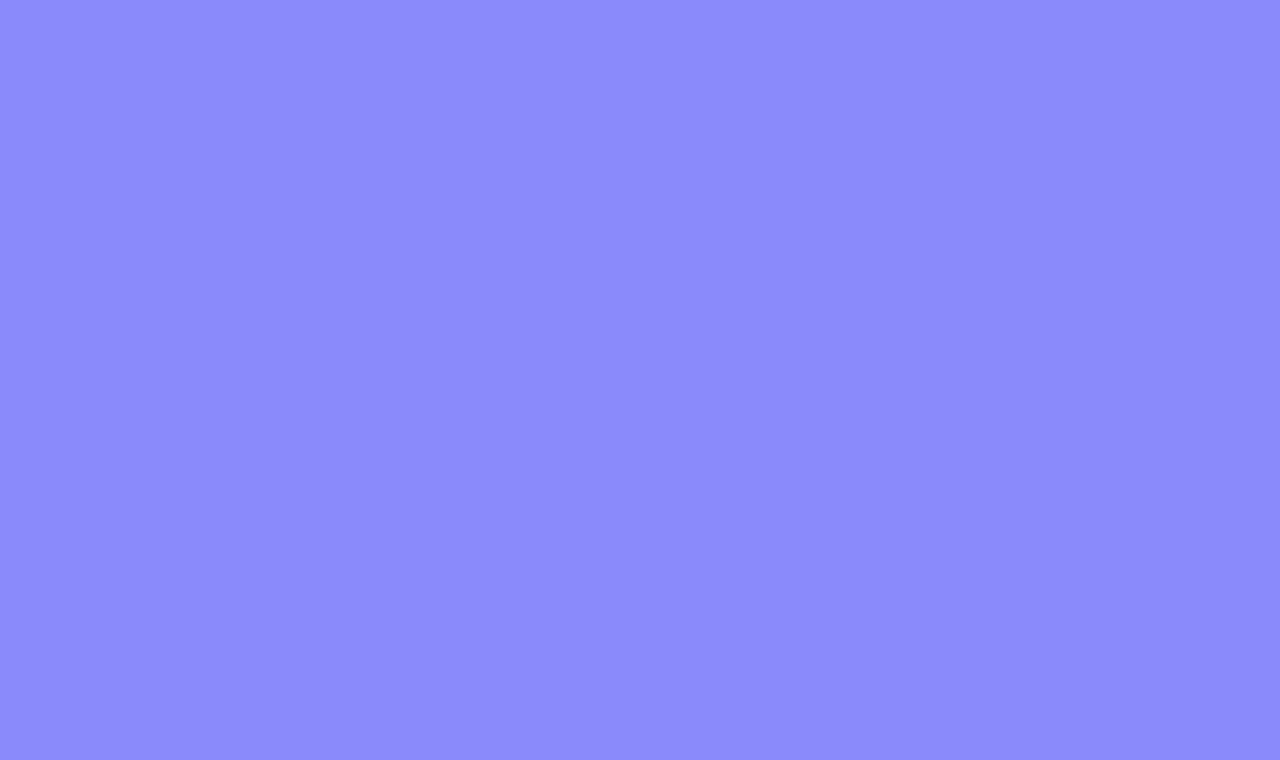
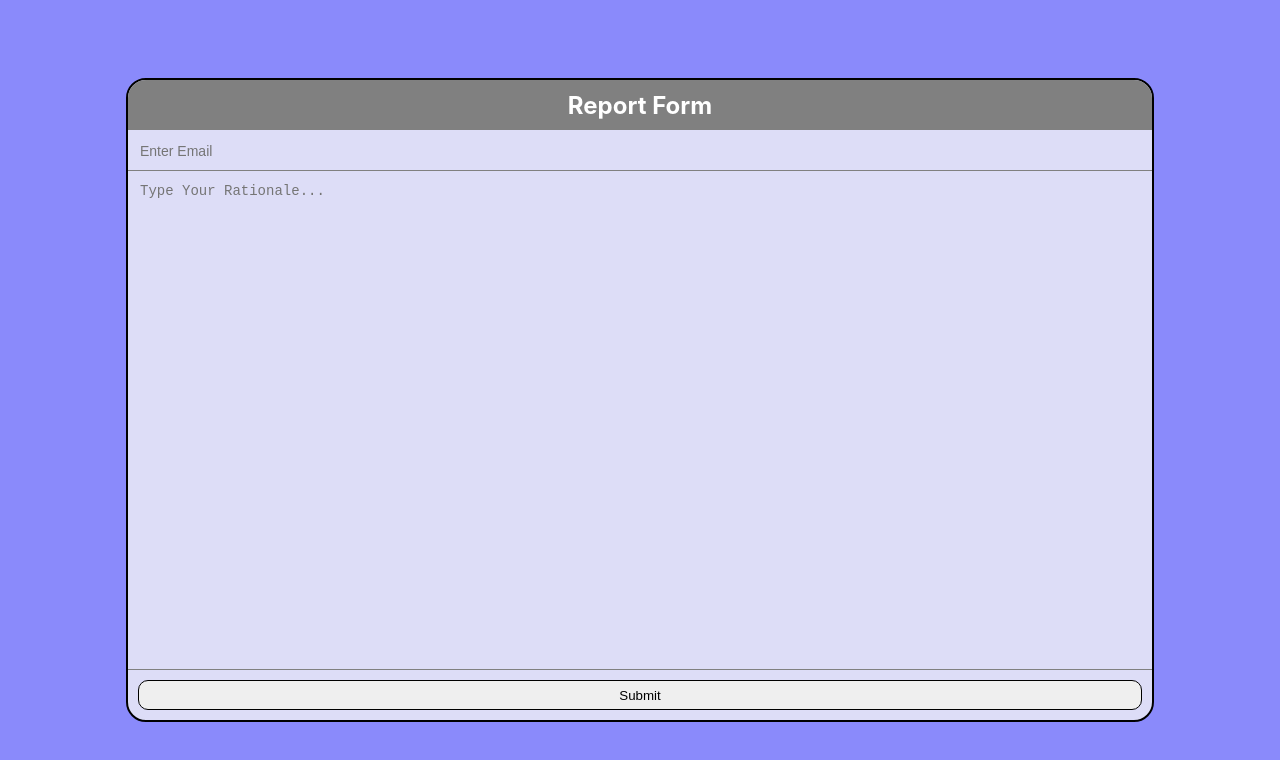
Before and after one commit to MohammedSaleh2001/KnowledgeKart, a React (Create React App) app in the folder front-end/: page /moderatereport/1 in a window 1280 px wide. Shown: the top 760 px of the page. Built offline with nearby package versions, Linux system fonts and the light colour scheme.

Commit message:
Finished the front-end for the report form.

```diff
--- a/front-end/src/App.js
+++ b/front-end/src/App.js
@@ -46,9 +46,9 @@ function App() {
               <Route path="/viewprofile/:email" element={<ViewProfile token={token} setToken={setToken} />} />
             </Route>
             <Route path="/viewanalytics" element={<AnalyticsView token={token} setToken={setToken} />} />
-            <Route path="/moderateinvestigate/:userID" element={<ModerateInvestigate token={token} setToken={setToken} />} />
-            <Route path="/moderatereport/:userID" element={<ModerateReport token={token} setToken={setToken} />} />
-            <Route path="/moderatesuspend/:userID" element={<ModerateSuspend token={token} setToken={setToken} />} />
+            <Route path="/moderateinvestigate/:email" element={<ModerateInvestigate token={token} setToken={setToken} />} />
+            <Route path="/moderatereport/:email" element={<ModerateReport token={token} setToken={setToken} />} />
+            <Route path="/moderatesuspend/:email" element={<ModerateSuspend token={token} setToken={setToken} />} />
             <Route path="/moderateview" element={<ModerateView token={token} setToken={setToken} />} />
             <Route path="/editprofile/:email" element={<EditProfile token={token} setToken={setToken} />} />
             <Route path="/chat/:email" element={<ChatHomePage token={token} setToken={setToken} />} />
--- a/front-end/src/Components/Moderate/Moderate.css
+++ b/front-end/src/Components/Moderate/Moderate.css
@@ -0,0 +1,59 @@
+#moderate_report_container {
+  display: flex;
+  flex-direction: column;
+  background-color: #ddddf7;
+  width: 80%;
+  height: 80%;
+  border: solid black 2px;
+  border-radius: 20px;
+  overflow: hidden;
+}
+#moderate_report_container #title {
+  display: flex;
+  width: 100%;
+  height: 50px;
+  justify-content: center;
+  align-items: center;
+  font-weight: bold;
+  font-size: 24px;
+  background-color: gray;
+  color: white;
+}
+#moderate_report_container #input_email_container {
+  padding: 10px;
+  border-bottom: 1px solid gray;
+}
+#moderate_report_container #input_email_container input {
+  width: 100%;
+  border: none;
+  outline: none;
+  background-color: transparent;
+  font-size: 14px;
+}
+#moderate_report_container #textarea_container {
+  flex-grow: 1;
+  padding: 10px;
+  border-bottom: 1px solid gray;
+}
+#moderate_report_container #textarea_container textarea {
+  background-color: transparent;
+  width: 100%;
+  height: 100%;
+  resize: none;
+  outline: none;
+  border: none;
+  font-size: 14px;
+  overflow-y: scroll;
+}
+#moderate_report_container #submit_button_div {
+  padding: 10px;
+}
+#moderate_report_container #submit_button_div button {
+  width: 100%;
+  height: 30px;
+  border: solid black 1px;
+  border-radius: 10px;
+  cursor: pointer;
+}
+
+/*# sourceMappingURL=Moderate.css.map */
--- /dev/null
+++ b/front-end/src/Components/Moderate/Moderate.scss
@@ -0,0 +1,64 @@
+#moderate_report_container {
+    display: flex;
+    flex-direction: column;
+    background-color: #ddddf7;
+    width: 80%;
+    height: 80%;
+    border: solid black 2px;
+    border-radius: 20px;
+    overflow: hidden;
+
+    #title {
+        display: flex;
+        width: 100%;
+        height: 50px;
+        justify-content: center;
+        align-items: center;
+        font-weight: bold;
+        font-size: 24px;
+        background-color: gray;
+        color: white;
+    }
+
+    #input_email_container {
+        padding: 10px;
+        border-bottom: 1px solid gray;
+
+        input {
+            width: 100%;
+            border: none;
+            outline: none;
+            background-color: transparent;
+            font-size: 14px;
+        }
+    }
+
+    #textarea_container {
+        flex-grow: 1;
+        padding: 10px;
+        border-bottom: 1px solid gray;
+
+        textarea {
+            background-color: transparent;
+            width: 100%;
+            height: 100%;
+            resize: none;
+            outline: none;
+            border: none;
+            font-size: 14px;
+            overflow-y: scroll;
+        }
+    }
+
+    #submit_button_div {
+        padding: 10px;
+
+        button {
+            width: 100%;
+            height: 30px;
+            border: solid black 1px;
+            border-radius: 10px;
+            cursor: pointer;
+        }
+    }
+}
--- a/front-end/src/Components/Moderate/ModerateReport.jsx
+++ b/front-end/src/Components/Moderate/ModerateReport.jsx
@@ -1,16 +1,36 @@
 import React from 'react';
 
 import { useParams } from 'react-router-dom'
+
+import { useNavigate } from "react-router-dom";
 
 import './Moderate.css'
 
 function ModerateReport() {
 
-    const { userID } = useParams();
+    const { email } = useParams();
+
+    const navigate = useNavigate();
+
+    const handleSubmit = () => {
+        navigate('/home');
+    }
 
     return (
-        <>
-        </>
+        <div id="moderate_report_container">
+            <div id="title">
+                Report Form
+            </div>
+            <div id="input_email_container">
+                <input type="email" placeholder="Enter Email" />
+            </div>
+            <div id="textarea_container">
+                <textarea placeholder="Type Your Rationale..." />
+            </div>
+            <div id="submit_button_div">
+                <button onClick={handleSubmit}>Submit</button>
+            </div>
+        </div>
     )
 }
 
```
Also changed, not shown: 1 other file (tests, documents, lock files or other folders).
